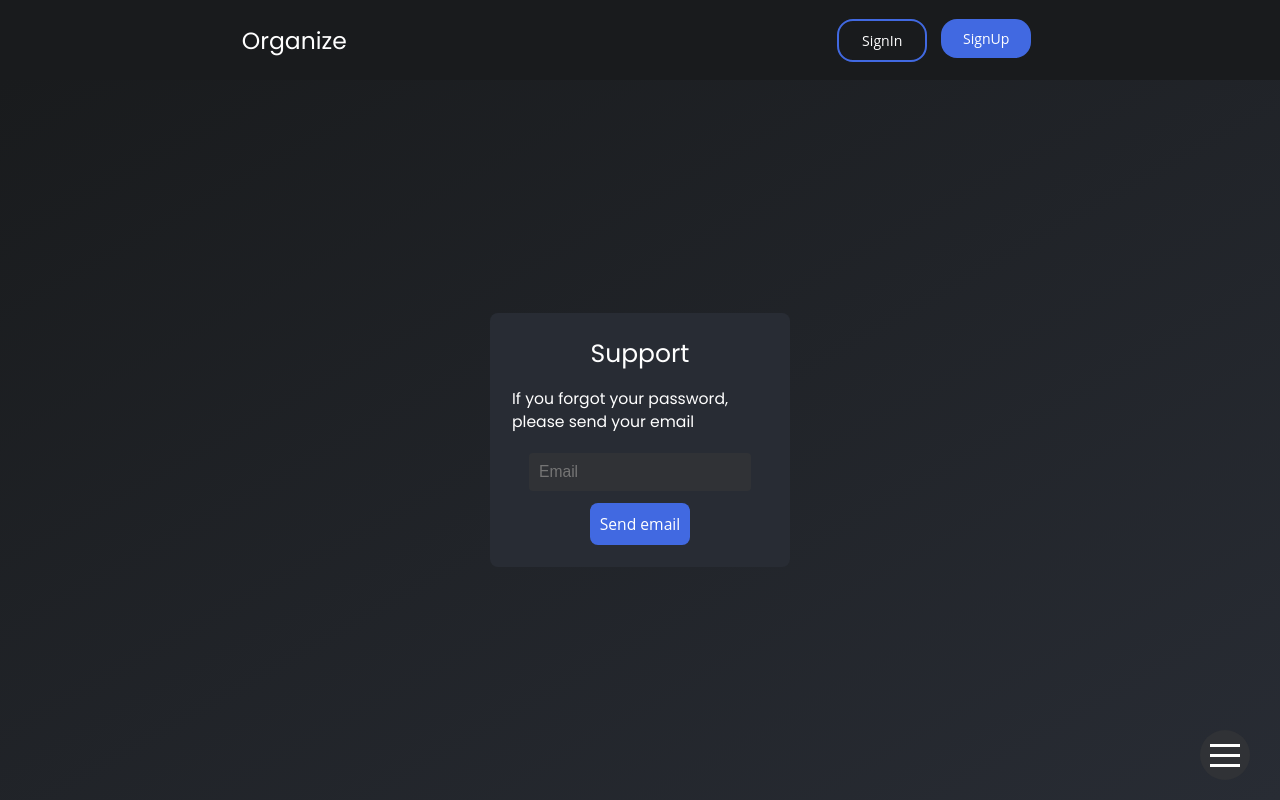
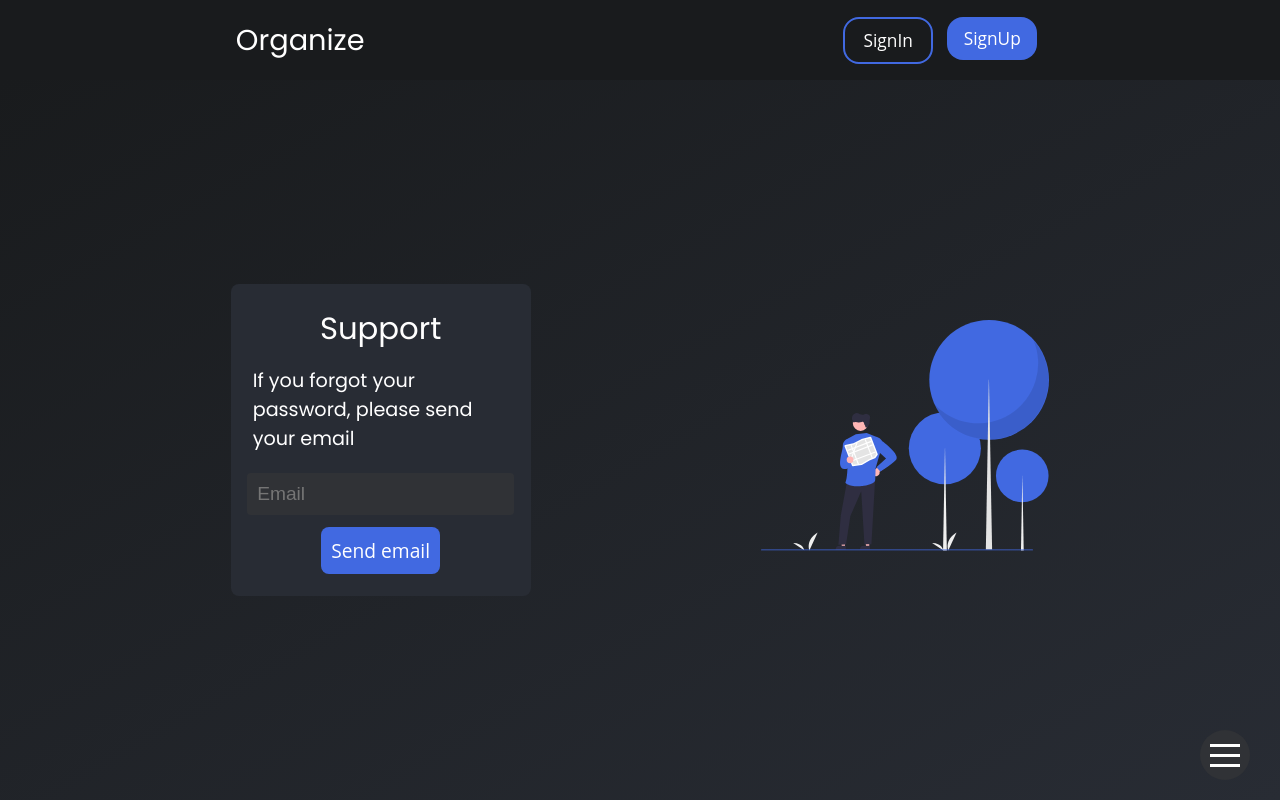
Before and after one commit to AntonioFiglio/Organize, a React (Create React App) app: page /recover in a window 1280 px wide. Built offline with nearby package versions, Linux system fonts and the light colour scheme.

Commit message:
fixed design, size

```diff
--- /dev/null
+++ b/src/components/svg/RecoverPage.jsx
@@ -0,0 +1,171 @@
+import { useHookTheme } from "../../context/Theme";
+
+export const RecoverImage = ({ Color, Size }) => {
+  const { currentTheme } = useHookTheme();
+
+  if (Color === undefined) {
+    Color = currentTheme.colors.Secundary;
+  }
+  return (
+    <svg
+      id="ffcf1f7b-abca-46b6-8e43-585f7256c1ae"
+      data-name="Layer 1"
+      xmlns="http://www.w3.org/2000/svg"
+      width={Size}
+      viewBox="0 0 885.20079 708.31655"
+    >
+      <path
+        id="aabd4afe-642c-4327-a3f2-08ec89276309"
+        data-name="Path 482"
+        d="M305.95759,803.97637s-12.753-31.391,25.505-54.934Z"
+        transform="translate(-157.39961 -95.84172)"
+        fill="#f0f0f0"
+      />
+      <path
+        id="e302a207-98de-4798-aedc-79a63cff2427"
+        data-name="Path 483"
+        d="M290.27363,803.40533s-3.89-22.374-34-22.182Z"
+        transform="translate(-157.39961 -95.84172)"
+        fill="#f0f0f0"
+      />
+      <path
+        id="e16a8a0b-115e-4877-a9d6-27a72cf85b73"
+        data-name="Path 482"
+        d="M732.95759,803.97637s-12.753-31.391,25.505-54.934Z"
+        transform="translate(-157.39961 -95.84172)"
+        fill="#f0f0f0"
+      />
+      <path
+        id="b0706b48-08e0-43ea-ab25-36cfaee90c12"
+        data-name="Path 483"
+        d="M717.27363,803.40533s-3.89-22.374-34-22.182Z"
+        transform="translate(-157.39961 -95.84172)"
+        fill="#f0f0f0"
+      />
+      <circle cx="565.05368" cy="394.03053" r="110.8529" fill={Color} />
+      <polygon
+        points="565.358 394.03 565.663 394.03 571.145 708.317 559.572 708.317 565.358 394.03"
+        fill="#f0f0f0"
+      />
+      <circle cx="803.05368" cy="479.08542" r="80.8529" fill={Color} />
+      <polygon
+        points="803.276 479.085 803.498 479.085 807.496 708.317 799.055 708.317 803.276 479.085"
+        fill="#f0f0f0"
+      />
+      <path
+        d="M512.72772,575.74828a10.6636,10.6636,0,0,0,8.99946-13.652L552.462,539.92876l-18.40925-6.99159-26.364,22.12251a10.72142,10.72142,0,0,0,5.03894,20.6886Z"
+        transform="translate(-157.39961 -95.84172)"
+        fill="#ffb6b6"
+      />
+      <polygon
+        points="332.796 697.353 323.037 697.352 318.394 659.71 332.798 659.71 332.796 697.353"
+        fill="#ffb6b6"
+      />
+      <path
+        d="M492.68433,802.65467l-31.4677-.00116v-.398a12.24876,12.24876,0,0,1,12.24811-12.24791h.00077l19.2194.00078Z"
+        transform="translate(-157.39961 -95.84172)"
+        fill="#2f2e41"
+      />
+      <polygon
+        points="258.253 697.353 248.494 697.352 243.852 659.71 258.255 659.71 258.253 697.353"
+        fill="#ffb6b6"
+      />
+      <path
+        d="M418.14189,802.65467l-31.4677-.00116v-.398a12.24876,12.24876,0,0,1,12.2481-12.24791h.00078l19.2194.00078Z"
+        transform="translate(-157.39961 -95.84172)"
+        fill="#2f2e41"
+      />
+      <polygon
+        points="265.791 488.031 245.109 601.135 237.875 690.973 261.361 689.818 274.73 602.578 307.96 526.618 317.85 689.608 339.47 689.678 351.103 483.507 265.791 488.031"
+        fill="#2f2e41"
+      />
+      <path
+        d="M511.15006,454.415l-28.9889-11.5343-33.25612,3.805L420.71221,462.271s8.624,108.15764-3.87664,133.52747c0,0,10.016,13.87358,50.82643,10.48683,0,0,39.75312-5.02431,40.73853-18.06008s1.19332-36.737,1.19332-36.737l13.7989-47.55075Z"
+        transform="translate(-157.39961 -95.84172)"
+        fill={Color}
+      />
+      <path
+        d="M432.044,464.353l-11.33183-2.082s-12.05733,5.28675-11.93358,21.04064-21.30125,68.5705,4.33154,70.78479S432.044,516.64233,432.044,516.64233Z"
+        transform="translate(-157.39961 -95.84172)"
+        fill={Color}
+      />
+      <path
+        d="M501.95577,461.12606l9.19429-6.71109s14.03761,3.17112,19.23007,14.47145c0,0,57.56571,41.74991,41.73193,57.58369s-48.11032,35.3215-48.11032,35.3215l-11.95038-13.53107,29.64882-26.85964-24.323-22.15808Z"
+        transform="translate(-157.39961 -95.84172)"
+        fill={Color}
+      />
+      <path
+        d="M487.25519,412.89322a23.79938,23.79938,0,0,1-47.59875,0v-.91349a23.79938,23.79938,0,0,1,47.5805.91349Z"
+        transform="translate(-157.39961 -95.84172)"
+        fill="#ffb6b6"
+      />
+      <path
+        d="M467.0732,409.05658c1.52248-.24969,3.17286-.4872,4.537.21315,2.96578,1.51639,2.28371,5.81587,3.90361,8.65377.63944,1.12664,1.67473,2.04621,2.101,3.26419s.16444,2.74046.83432,3.91581c.96831,1.69909,3.59306,1.94877,5.31648.93785a8.45465,8.45465,0,0,0,3.33726-4.7075c.57245-1.61992,1.05354-3.41036,2.436-4.47a5.16406,5.16406,0,0,0,1.33369-1.09009,3.28853,3.28853,0,0,0,.31669-1.86351c0-4.11678-.63944-7.3079.2923-11.29679,1.492-6.43095,2.85617-9.60989-1.86961-14.37829a16.35142,16.35142,0,0,0-8.90345-4.55526c-3.045-.49937-7.52712,3.75139-10.60862,3.654-7.83771-.31059-14.45135-7.56976-21.92369-5.22515a15.4197,15.4197,0,0,0-8.05085,5.92549c-3.65394,5.38348-3.3251,7.46623-2.79528,13.89109a2.37518,2.37518,0,0,0,.408,1.37023c.27406.32886.71861.50547.98656.84041a2.07669,2.07669,0,0,1,.3045,1.49813,10.07846,10.07846,0,0,1-.7247,3.045,1.25445,1.25445,0,0,0-.10962,1.09619,1.10836,1.10836,0,0,0,.609.41411c3.04495,1.09619,6.33352-1.017,9.59161-.96221s6.35178,2.235,9.71342,1.76C461.07465,410.53034,464.08307,409.54986,467.0732,409.05658Z"
+        transform="translate(-157.39961 -95.84172)"
+        fill="#2f2e41"
+      />
+      <path
+        d="M466.91564,541.3665a2.839,2.839,0,0,1-.62927.16221l-26.42713,3.689a2.844,2.844,0,0,1-3.0613-1.8043l-22.74754-59.191a2.85615,2.85615,0,0,1,2.044-3.81247l.00014,0,24.852-5.54586a2.27074,2.27074,0,0,0,.55162-.20179l24.17208-12.63793a2.82911,2.82911,0,0,1,.58762-.22869l26.60157-7.0917a2.85071,2.85071,0,0,1,3.402,1.73517l19.83447,51.61088a2.842,2.842,0,0,1-.37523,2.73061l-6.85952,9.21159a2.85239,2.85239,0,0,1-1.26638.96006l-14.991,5.76115a2.255,2.255,0,0,0-.3115.14808L467.312,541.17827A2.85632,2.85632,0,0,1,466.91564,541.3665Z"
+        transform="translate(-157.39961 -95.84172)"
+        fill="#fff"
+      />
+      <path
+        d="M479.21094,462.59444l-3.37808.90095-8.95188,2.38755-.016.00366-12.2558,6.40829-4.54822,2.37858-.00212.00081-6.831,3.57118-.18734.0422-7.09623,1.58249-3.42961.76682-13.9882,3.12134,21.95971,57.14092,14.41468-2.01148,3.53438-.49425,7.53322-1.0528.08744-.01126,24.207-13.87392,14.72819-5.66016,6.72448-9.02982-19.11548-49.74007Z"
+        transform="translate(-157.39961 -95.84172)"
+        fill="#e4e4e4"
+      />
+      <rect
+        x="420.95351"
+        y="481.09788"
+        width="78.01578"
+        height="3.47642"
+        transform="translate(-299.99264 101.29638) rotate(-21.02215)"
+        fill="#fff"
+      />
+      <rect
+        x="425.11051"
+        y="491.91473"
+        width="78.01578"
+        height="3.47642"
+        transform="translate(-303.59627 103.50757) rotate(-21.02215)"
+        fill="#fff"
+      />
+      <rect
+        x="433.5076"
+        y="513.76471"
+        width="78.01578"
+        height="3.47642"
+        transform="translate(-310.87559 107.97414) rotate(-21.02215)"
+        fill="#fff"
+      />
+      <polygon
+        points="321.811 366.753 343.613 423.483 340.368 424.73 318.433 367.654 321.811 366.753"
+        fill="#fff"
+      />
+      <polygon
+        points="297.21 376.453 292.733 388.91 291.181 393.23 287.56 403.312 286.784 405.467 286.007 407.633 284.985 410.476 277.646 430.901 275.738 425.936 281.722 409.28 283.076 405.509 283.274 404.959 284.875 400.5 286.895 394.878 288.448 390.556 292.659 378.833 292.661 378.832 297.21 376.453"
+        fill="#fff"
+      />
+      <polygon
+        points="278.545 384.028 301.035 442.552 297.501 443.046 275.115 384.795 278.545 384.028"
+        fill="#fff"
+      />
+      <circle cx="273.73095" cy="429.7149" r="10.35285" fill="#ffb6b6" />
+      <circle cx="701.22511" cy="183.97567" r="183.97568" fill={Color} />
+      <path
+        d="M994.46643,156.93609A183.99,183.99,0,0,1,687.90857,351.65056,183.99152,183.99152,0,1,0,994.46643,156.93609Z"
+        transform="translate(-157.39961 -95.84172)"
+        opacity="0.1"
+      />
+      <polygon
+        points="700.72 183.975 700.214 183.975 691.116 705.577 710.323 705.577 700.72 183.975"
+        fill="#e4e4e4"
+      />
+      <path
+        d="M992.39961,803.64322h-834a1,1,0,0,1,0-2h834a1,1,0,0,1,0,2Z"
+        transform="translate(-157.39961 -95.84172)"
+        fill={Color}
+      />
+    </svg>
+  );
+};
--- a/src/pages/NotFoundPage.jsx
+++ b/src/pages/NotFoundPage.jsx
@@ -8,11 +8,11 @@ export const NotFoundPage = () => {
   return (
     <>
       <Container>
-        <NotFoundImage Size={"300px"} />
+        <NotFoundImage Size={"15rem"} />
         <span>
-          Page not found,{" "}
+          Page not found,
           <Link to="/">
-            <b>Back to home</b>
+            <b> Back to home</b>
           </Link>
         </span>
       </Container>
--- a/src/pages/Recover.jsx
+++ b/src/pages/Recover.jsx
@@ -1,5 +1,6 @@
 import Button from "../components/button";
 import { Input } from "../components/input";
+import { RecoverImage } from "../components/svg/RecoverPage";
 import { Wrapper } from "../styles/Global";
 import { Container, ContainerHelp, Text } from "../styles/pages/Recover";
 
@@ -41,6 +42,9 @@ export const Recover = () => {
             }}
           />
         </ContainerHelp>
+        <div className="Image">
+          <RecoverImage Size={"15rem"} />
+        </div>
       </Container>
       <Wrapper Height={"10vh"} />
     </>
--- a/src/styles/Global.js
+++ b/src/styles/Global.js
@@ -24,12 +24,18 @@ const GlobalStyle = createGlobalStyle`
         text-decoration: none;
     }
 
-    @media(max-width: 1200px){
-        font-size: 99.8%;
+
+
+    @media(min-width:1100px){
+        html,body{
+            font-size: 120%;
+        }
     }
 
-    @media(max-width: 350px){
-        font-size: 84.5%;
+    @media(max-width:575px){
+        html,body{
+            font-size: 87.5%;
+        }
     }
 
 `;
--- a/src/styles/components/OptionsTheme.js
+++ b/src/styles/components/OptionsTheme.js
@@ -75,7 +75,7 @@ export const Menu = styled.div`
   background: ${(props) => props.theme.colors.Primary};
 
   height: 100%;
-  width: 40vw;
+  width: 50vw;
   bottom: 0px;
 
   @media (max-width: 690px) {
--- a/src/styles/components/PageLanding.js
+++ b/src/styles/components/PageLanding.js
@@ -5,6 +5,7 @@ export const Container = styled.div`
   height: 90vh;
   display: grid;
   grid-template-columns: 40vw 60vw;
+  gap: 20px;
 
   background-image: linear-gradient(
     to bottom right,
@@ -18,23 +19,23 @@ export const Container = styled.div`
 `;
 
 export const ContainerMenssage = styled.div`
-  height: 100%;
   display: flex;
   flex-direction: column;
+  justify-content: center;
   align-items: center;
-  justify-content: center;
+
+  padding: 20px;
+  margin: 0px;
+
 
   div {
-    display: flex;
-    flex-direction: column;
-    margin: 10px;
+    text-indent: 1rem;
   }
 `;
 
 export const Menssage = styled.span`
   text-indent: 5px;
   font-size: 1rem;
-  text-indent: 10px;
 
   ${(props) =>
     props.Tittle &&
@@ -48,40 +49,9 @@ export const Image = styled.div`
   flex-direction: column;
   align-items: center;
   justify-content: center;
+  padding: 20px;
 
   @media (max-width: 576px) {
     display: none;
   }
 `;
-
-export const ScrollDown = styled.div`
-  position: absolute;
-  display: flex;
-  align-items: center;
-  justify-content: center;
-  width: 40px;
-  height: 40px;
-  margin: 5px;
-
-  bottom: 30px;
-  left: 47%;
-
-  border: 2px solid ${({ theme }) => theme.colors.Secundary};
-  border-radius: 20px;
-  /* animation: 1s infinite ScrollDown ease-in-out; */
-  animation-delay: 3s;
-
-  @keyframes ScrollDown {
-    0% {
-      bottom: 30px;
-    }
-    50% {
-      bottom: 40px;
-    }
-    100% {
-      bottom: 30px;
-    }
-  }
-
-
-`;
--- a/src/styles/components/footer.js
+++ b/src/styles/components/footer.js
@@ -8,4 +8,5 @@ export const Container = styled.footer`
   flex-direction: column;
   justify-content: center;
   align-items: center;
+  font-size: 0.9rem;
 `;
--- a/src/styles/components/input.js
+++ b/src/styles/components/input.js
@@ -6,11 +6,7 @@ export const Container = styled.label`
   align-items: flex-start;
   justify-content: center;
 
-  min-width: ${({ info }) => info.minWidth};
-  max-width: ${({ info }) => info.maxWidth};
-  max-height: 80px;
   margin: 5px;
-
   transition: 300ms;
 `;
 
@@ -30,7 +26,6 @@ export const Line = styled.div`
   width: 40%;
   height: 2px;
 
-  /* background: ${({ theme }) => theme.colors.TextColorPrimaryDark}; */
   background: ${({ theme }) => theme.colors.Secundary};
 
   animation: 1s forwards
--- a/src/styles/pages/Recover.js
+++ b/src/styles/pages/Recover.js
@@ -2,9 +2,8 @@ import styled, { css } from "styled-components";
 
 export const Container = styled.div`
   display: flex;
-  flex-direction: column;
   align-items: center;
-  justify-content: center;
+  justify-content: space-evenly;
 
   height: 90vh;
 
@@ -13,6 +12,12 @@ export const Container = styled.div`
     ${(props) => props.theme.colors.Primary},
     ${(props) => props.theme.colors.PrimaryLight}
   );
+
+  @media (max-width: 650px) {
+    .Image {
+      display: none;
+    }
+  }
 `;
 
 export const ContainerHelp = styled.form`
--- a/src/styles/pages/Sign.js
+++ b/src/styles/pages/Sign.js
@@ -21,6 +21,7 @@ export const ContainerSignIn = styled.form`
 
   height: auto;
   width: auto;
+  min-width: 300px;
   padding: 10px;
 
   background-color: ${(props) => props.theme.colors.PrimaryLight};
@@ -32,7 +33,8 @@ export const ContainerSignUp = styled.div`
   align-items: center;
 
   height: auto;
-  width: 300px;
+  width: auto;
+  min-width: 300px;
   padding: 10px;
 
   background-color: ${(props) => props.theme.colors.PrimaryLight};
```
Also changed, not shown: src/components/pageLanding.jsx (+1 -1 lines).
